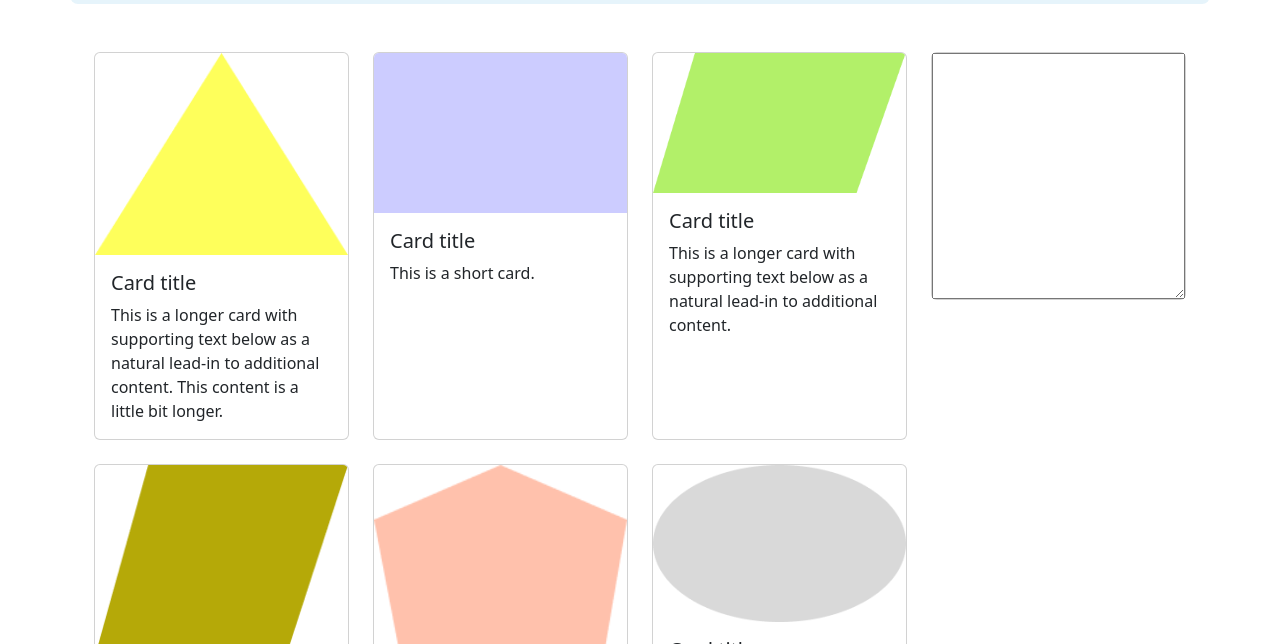
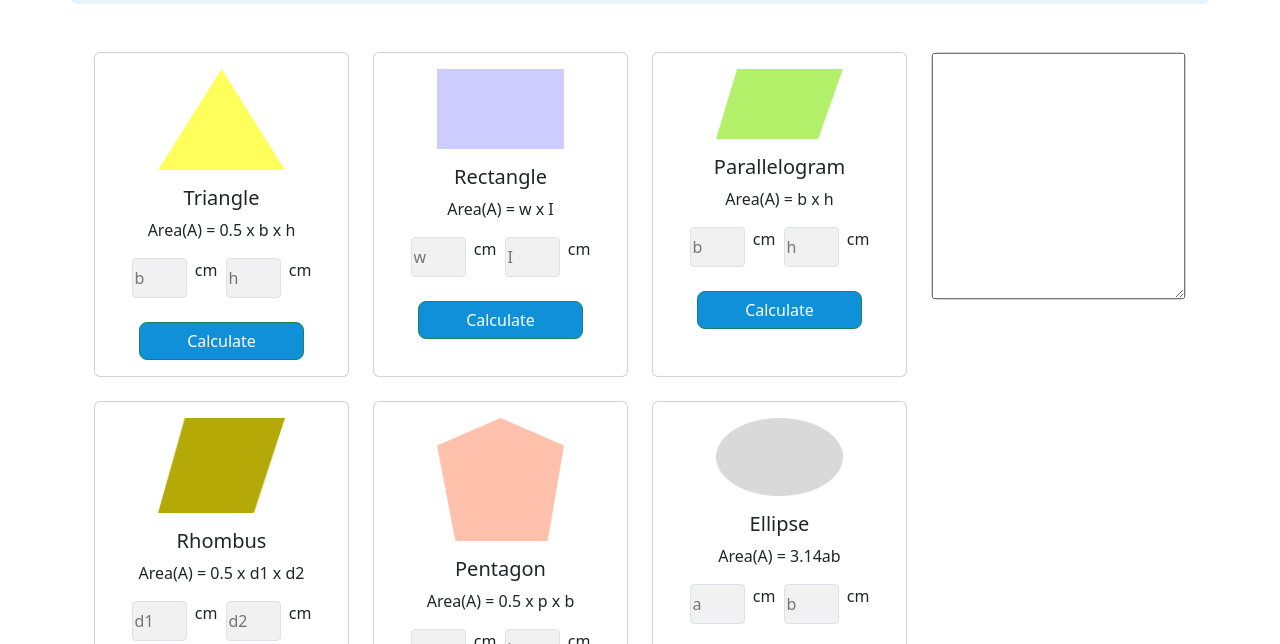
Before and after one commit to shahriarislam71/Module-30, a plain HTML site: page index1.html in a window 1280 px wide. Shown: the part 156-800 px from the top of the page. Drawn offline with nearby package versions, Linux system fonts and the light colour scheme.

Commit message:
second commit

```diff
--- a/index1.html
+++ b/index1.html
@@ -28,65 +28,126 @@
     <div class="row row-cols-1 row-cols-md-4 g-4 container mx-auto">
         <div class="col">
             <div class="card h-100">
-                <img src="images/triangle.png" class="card-img-top" alt="...">
+                <img src="images/triangle.png" class="w-50 mx-auto d-block mt-3" alt="...">
                 <div class="card-body">
-                    <h5 class="card-title">Card title</h5>
-                    <p class="card-text">This is a longer card with supporting text below as a natural lead-in to
-                        additional content. This content is a little bit longer.</p>
+                    <h5 class="card-title text-center">Triangle</h5>
+                    <p class="card-text text-center">Area(A) = 0.5 x b x h</p>
+                    <form class="card-text text-center">
+                        <div class="d-flex align-content-center justify-content-center">
+                            <input class="me-2 w-25 border" type="text" placeholder="b">
+                            <p>cm</p>
+                            <br>
+                            <input class="me-2 w-25 ms-2 border" type="text" placeholder="h">
+                            <p>cm</p>
+                        </div>
+                        <br>
+                        <button class="btn btn-outline-success w-75" type="submit">Calculate</button>
+                    </form>
                 </div>
             </div>
         </div>
         <div class="col">
             <div class="card h-100">
-                <img src="images/rectangle.png" class="card-img-top" alt="...">
+                <img src="images/rectangle.png" class="w-50 mx-auto d-block mt-3" alt="...">
                 <div class="card-body">
-                    <h5 class="card-title">Card title</h5>
-                    <p class="card-text">This is a short card.</p>
+                    <h5 class="card-title text-center">Rectangle</h5>
+                    <p class="card-text text-center">Area(A) =  w x I</p>
+                    <form class="card-text text-center">
+                        <div class="d-flex align-content-center justify-content-center">
+                            <input class="me-2 w-25 border" type="text" placeholder="w">
+                            <p>cm</p>
+                            <br>
+                            <input class="me-2 w-25 ms-2 border" type="text" placeholder="I">
+                            <p>cm</p>
+                        </div>
+                        <br>
+                        <button class="btn btn-outline-success w-75" type="submit">Calculate</button>
+                    </form>
                 </div>
             </div>
         </div>
         <div class="col">
             <div class="card h-100">
-                <img src="images/parallelogram.png" class="card-img-top" alt="...">
+                <img src="images/parallelogram.png" class="w-50 mx-auto d-block mt-3" alt="...">
                 <div class="card-body">
-                    <h5 class="card-title">Card title</h5>
-                    <p class="card-text">This is a longer card with supporting text below as a natural lead-in to
-                        additional content.</p>
+                    <h5 class="card-title text-center">Parallelogram</h5>
+                    <p class="card-text text-center">Area(A) =  b x h</p>
+                    <form class="card-text text-center">
+                        <div class="d-flex align-content-center justify-content-center">
+                            <input class="me-2 w-25 border" type="text" placeholder="b">
+                            <p>cm</p>
+                            <br>
+                            <input class="me-2 w-25 ms-2 border" type="text" placeholder="h">
+                            <p>cm</p>
+                        </div>
+                        <br>
+                        <button class="btn btn-outline-success w-75" type="submit">Calculate</button>
+                    </form>
                 </div>
             </div>
         </div>
         <div class="col">
             <div class="card">
-                <textarea name="" id="" cols="30" rows="10"></textarea>
+                <textarea name="sdfdf" id="" cols="30" rows="10"></textarea>
             </div>
         </div>
         <div class="col">
             <div class="card h-100">
-                <img src="images/rhombus.png" class="card-img-top" alt="...">
+                <img src="images/rhombus.png" class="w-50 mx-auto d-block mt-3" alt="...">
                 <div class="card-body">
-                    <h5 class="card-title">Card title</h5>
-                    <p class="card-text">This is a longer card with supporting text below as a natural lead-in to
-                        additional content. This content is a little bit longer.</p>
+                    <h5 class="card-title text-center">Rhombus</h5>
+                    <p class="card-text text-center">Area(A) = 0.5 x d1 x d2</p>
+                    <form class="card-text text-center">
+                        <div class="d-flex align-content-center justify-content-center">
+                            <input class="me-2 w-25 border" type="text" placeholder="d1">
+                            <p>cm</p>
+                            <br>
+                            <input class="me-2 w-25 ms-2 border" type="text" placeholder="d2">
+                            <p>cm</p>
+                        </div>
+                        <br>
+                        <button class="btn btn-outline-success w-75" type="submit">Calculate</button>
+                    </form>
                 </div>
             </div>
         </div>
         <div class="col">
             <div class="card h-100">
-                <img src="images/pentagon.png" class="card-img-top" alt="...">
+                <img src="images/pentagon.png" class="w-50 mx-auto d-block mt-3" alt="...">
                 <div class="card-body">
-                    <h5 class="card-title">Card title</h5>
-                    <p class="card-text">This is a longer card with supporting text below as a natural lead-in to
-                        additional content. This content is a little bit longer.</p>
+                    <h5 class="card-title text-center">Pentagon</h5>
+                    <p class="card-text text-center">Area(A) = 0.5 x p x b</p>
+                    <form class="card-text text-center">
+                        <div class="d-flex align-content-center justify-content-center">
+                            <input class="me-2 w-25 border" type="text" placeholder="p">
+                            <p>cm</p>
+                            <br>
+                            <input class="me-2 w-25 ms-2 border" type="text" placeholder="b">
+                            <p>cm</p>
+                        </div>
+                        <br>
+                        <button class="btn btn-outline-success w-75" type="submit">Calculate</button>
+                    </form>
                 </div>
             </div>
         </div>
         <div class="col">
             <div class="card h-100">
-                <img src="images/ellipse.png" class="card-img-top" alt="...">
+                <img src="images/ellipse.png" class=" w-50 mx-auto d-block mt-3" alt="...">
                 <div class="card-body">
-                    <h5 class="card-title">Card title</h5>
-                    <p class="card-text">This is a longer card with supporting text below as a natural lead-in to
-                        additional content. This content is a little bit longer.</p>
+                    <h5 class="card-title text-center">Ellipse</h5>
+                    <p class="card-text text-center">Area(A) = 3.14ab</p>
+                    <form class="card-text text-center">
+                        <div class="d-flex align-content-center justify-content-center">
+                            <input class="me-2 w-25 border" type="text" placeholder="a">
+                            <p>cm</p>
+                            <br>
+                            <input class="me-2 w-25 ms-2 border" type="text" placeholder="b">
+                            <p>cm</p>
+                        </div>
+                        <br>
+                        <button class="btn btn-outline-success w-75" type="submit">Calculate</button>
+                    </form>
                 </div>
             </div>
         </div>
--- a/style/style1.css
+++ b/style/style1.css
@@ -8,3 +8,13 @@
     background: #1090D8;
     color: white;
 }
+
+.border {
+    border-radius: 4px;
+    background: #F1F1F1;
+}
+
+/* img{
+    width: 100px;
+    height: 100px;
+} */
```
